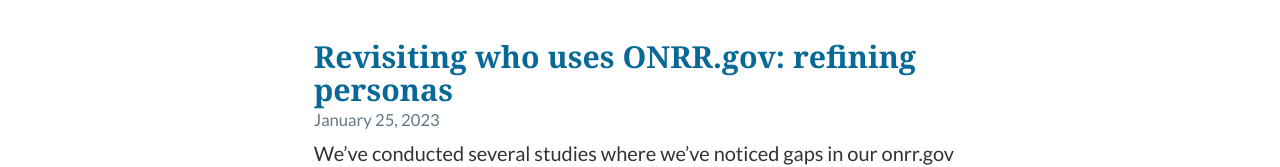
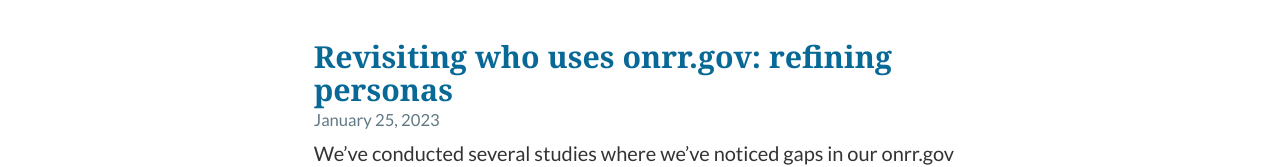
Before and after one commit to DOI-ONRR/blog-nrrd, a Gatsby site: page / in a window 1280 px wide. Shown: the part 596-763 px from the top of the page. Built offline with nearby package versions, Linux system fonts and the light colour scheme; Gatsby itself is replaced by a stand-in of ours; some packages are replaced by stand-ins of ours; a web font is replaced by a local one.

Commit message:
Update user types blog title

```diff
--- a/src/pages/onrr-user-types/index.md
+++ b/src/pages/onrr-user-types/index.md
@@ -1,5 +1,5 @@
 ---
-title: "Revisiting who uses ONRR.gov: refining personas"
+title: "Revisiting who uses onrr.gov: refining personas"
 authors:
 - Maroya Faied
 - Lindsay Goldstein
```
